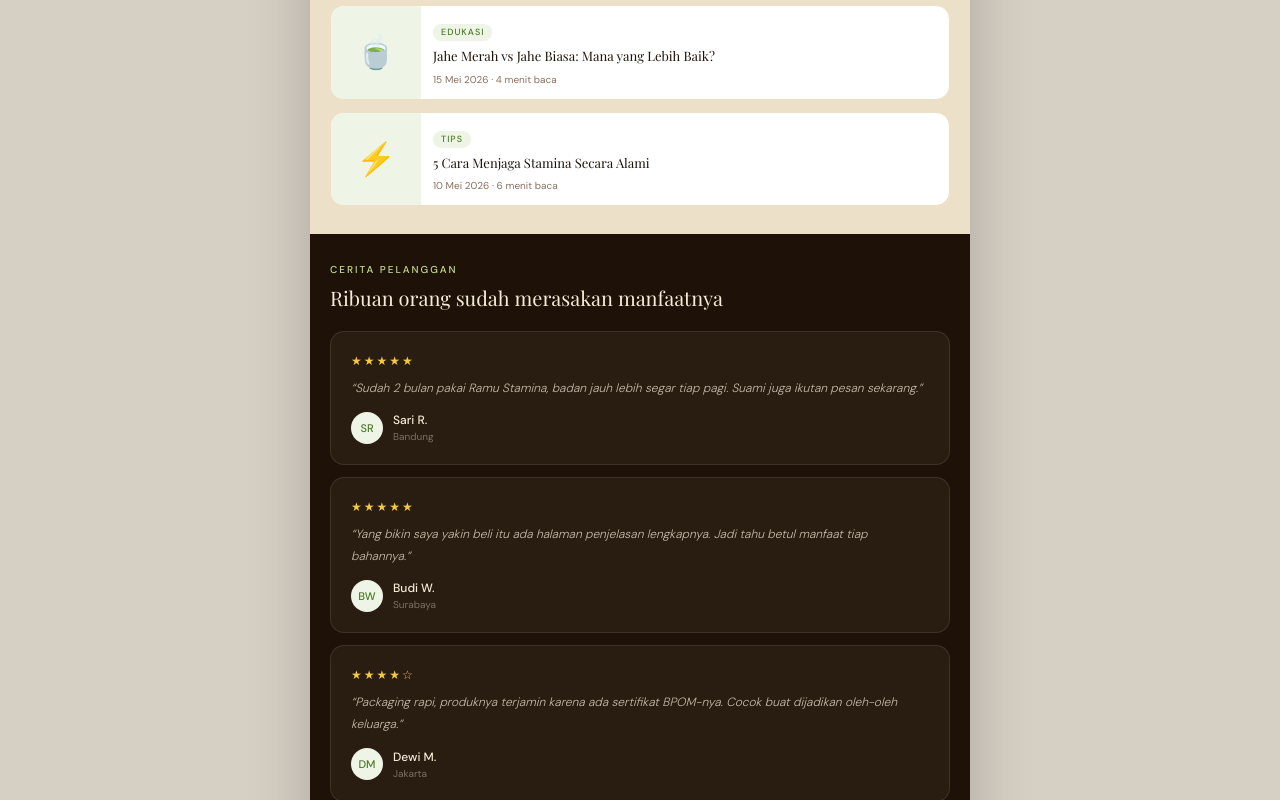
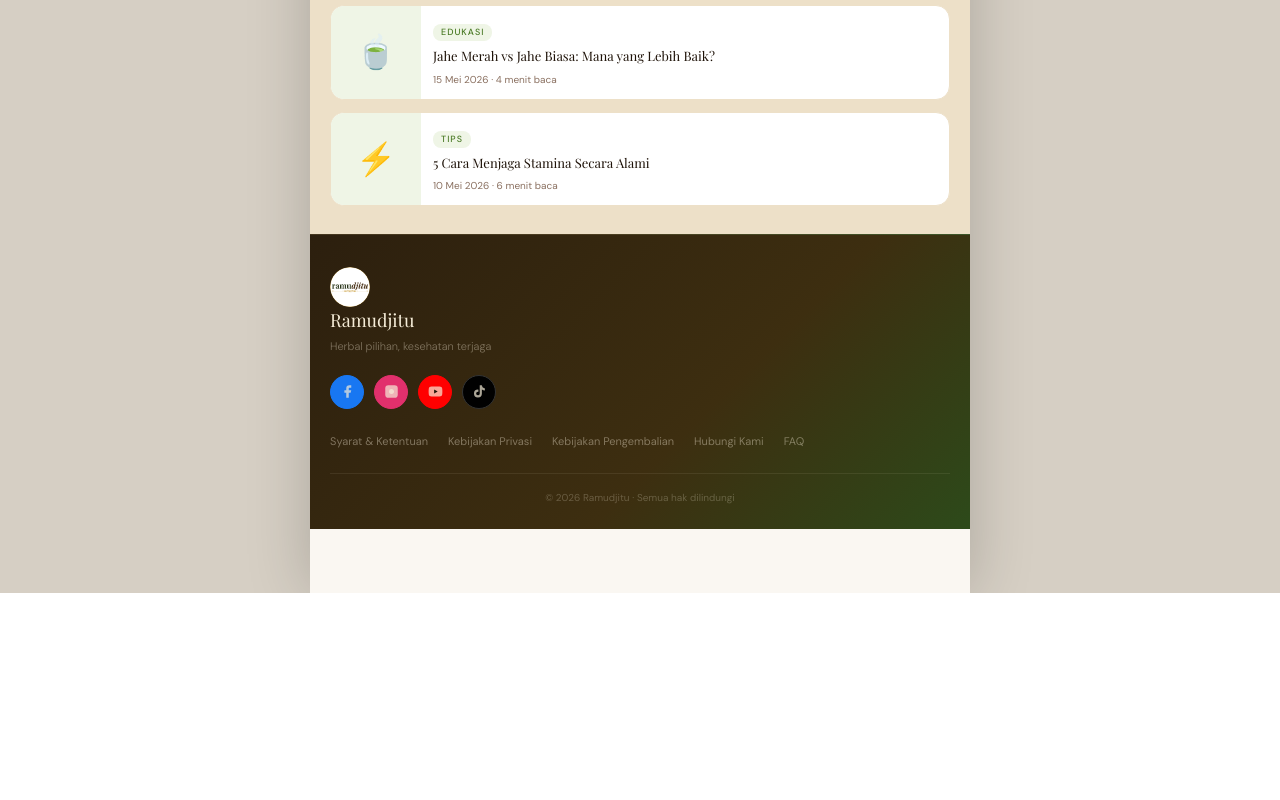
Before and after one commit to ramudjitu/ramudjitu-store, a Next.js app: page / in a window 1280 px wide. Shown: the part 2000-2800 px from the top of the page. After the commit the page ends 2593 px from the top, so only its background shows below. Built offline with nearby package versions, Linux system fonts and the light colour scheme; a web font is replaced by a local one.

Commit message:
hapus section testimoni

```diff
--- a/app/page.tsx
+++ b/app/page.tsx
@@ -289,7 +289,7 @@ export default function Home() {
               <a onClick={() => scrollTo("produk")}>Produk</a>
               <a onClick={() => scrollTo("tentang")}>Tentang Kami</a>
               <Link href="/blog">Blog</Link>
-              <a onClick={() => scrollTo("testimoni")}>Testimoni</a>
+
             </nav>
             <button className={`ramu-hamburger${menuOpen ? " open" : ""}`} onClick={() => setMenuOpen(!menuOpen)}>
               <span></span><span></span><span></span>
@@ -301,7 +301,7 @@ export default function Home() {
             <a onClick={() => scrollTo("produk")}>Produk</a>
             <a onClick={() => scrollTo("tentang")}>Tentang Kami</a>
             <Link href="/blog" onClick={() => setMenuOpen(false)}>Blog</Link>
-            <a onClick={() => scrollTo("testimoni")}>Testimoni</a>
+
           </div>
 
           {/* HERO */}
@@ -402,28 +402,6 @@ export default function Home() {
             </div>
           </section>
 
-          {/* TESTIMONI */}
-          <section className="ramu-testimoni" id="testimoni">
-            <div className="ramu-eyebrow">Cerita Pelanggan</div>
-            <h2 className="ramu-section-title">Ribuan orang sudah merasakan manfaatnya</h2>
-            <div className="ramu-testi-grid">
-              {[
-                { stars: "★★★★★", text: "Sudah 2 bulan pakai Ramu Stamina, badan jauh lebih segar tiap pagi. Suami juga ikutan pesan sekarang.", initials: "SR", nama: "Sari R.", loc: "Bandung" },
-                { stars: "★★★★★", text: "Yang bikin saya yakin beli itu ada halaman penjelasan lengkapnya. Jadi tahu betul manfaat tiap bahannya.", initials: "BW", nama: "Budi W.", loc: "Surabaya" },
-                { stars: "★★★★☆", text: "Packaging rapi, produknya terjamin karena ada sertifikat BPOM-nya. Cocok buat dijadikan oleh-oleh keluarga.", initials: "DM", nama: "Dewi M.", loc: "Jakarta" },
-              ].map((t, i) => (
-                <div className="ramu-t-card" key={i}>
-                  <div className="ramu-t-stars">{t.stars}</div>
-                  <p className="ramu-t-text">&ldquo;{t.text}&rdquo;</p>
-                  <div className="ramu-t-author">
-                    <div className="ramu-t-avatar">{t.initials}</div>
-                    <div><div className="ramu-t-name">{t.nama}</div><div className="ramu-t-loc">{t.loc}</div></div>
-                  </div>
-                </div>
-              ))}
-            </div>
-          </section>
-
           {/* FOOTER */}
           <footer className="ramu-footer">
             <div className="ramu-footer-logo"><img src="/logo.png" style={{width:"40px", height:"40px", borderRadius:"50%", objectFit:"cover", marginRight:"8px", verticalAlign:"middle"}} />Ramudjitu</div>
```
